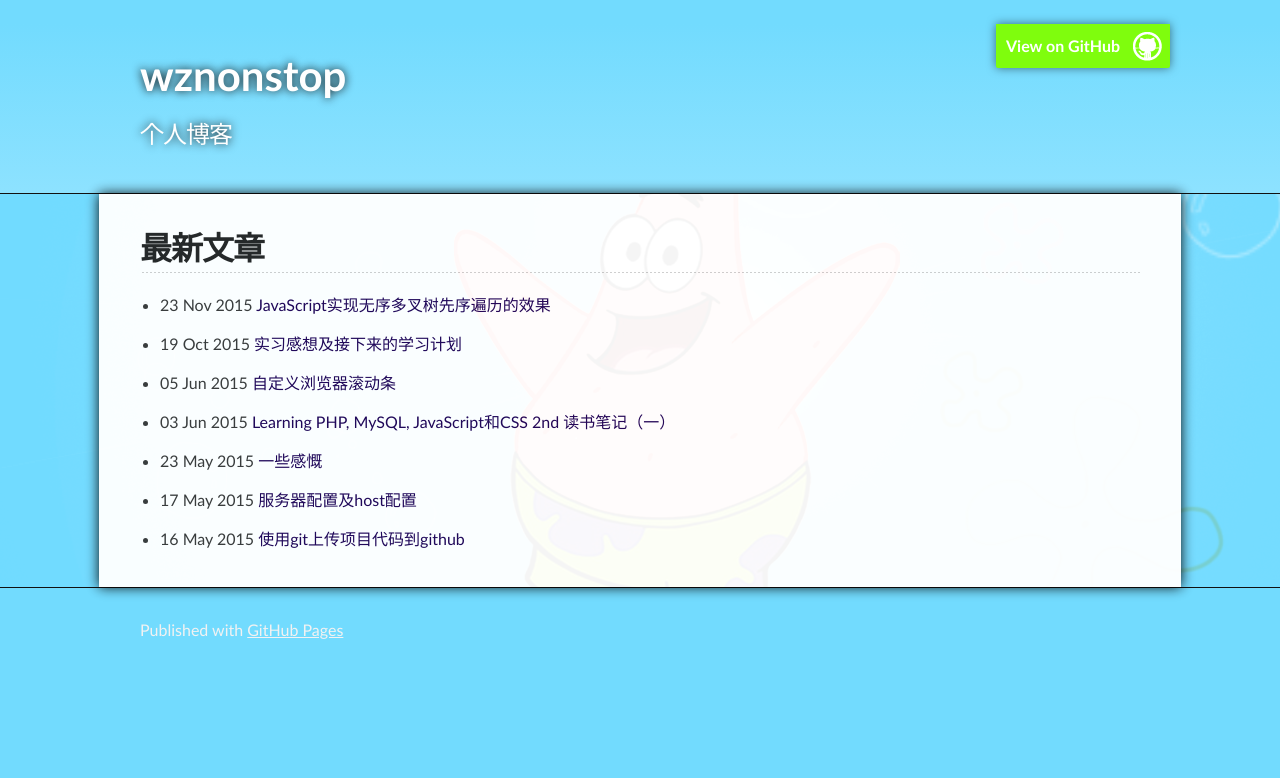
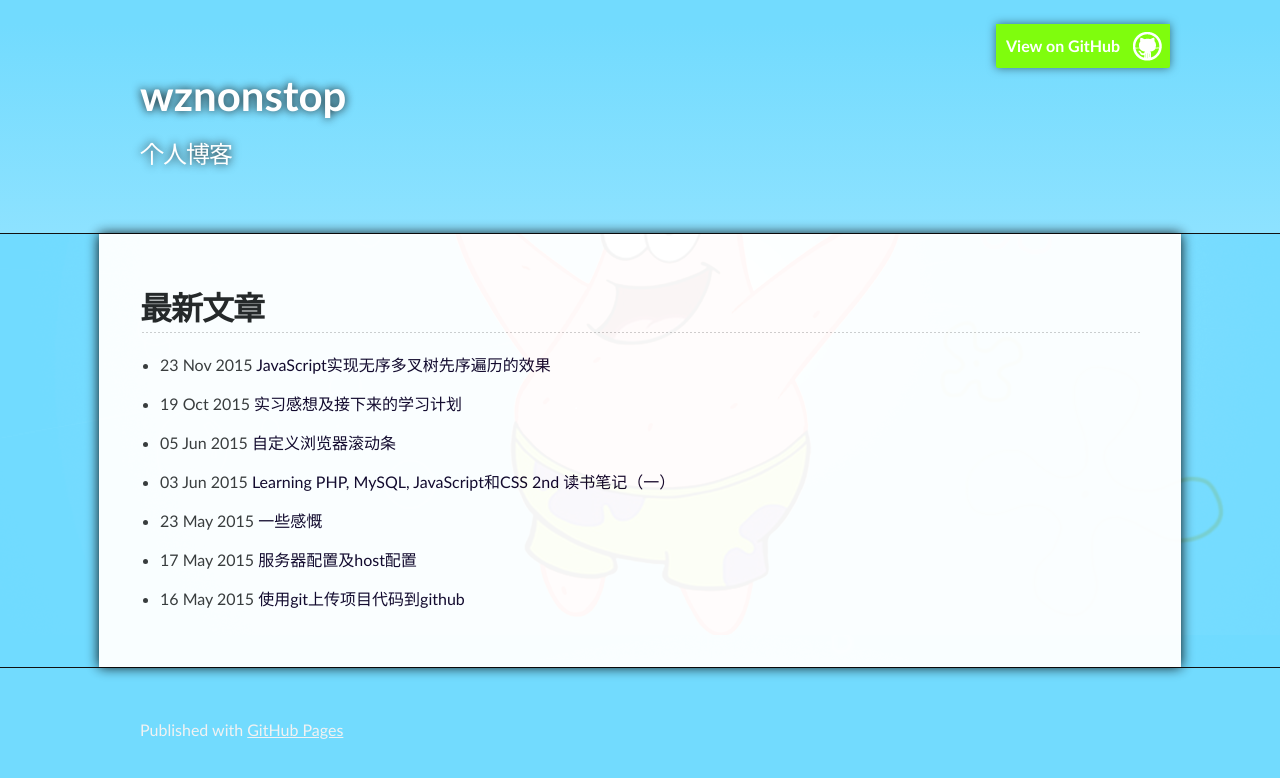
Before and after one commit to wznonstop/wznonstop.github.io, a Jekyll site: the page built from index.md, in a window 1280 px wide. Shown: the top 778 px of the page. Built offline with Jekyll 4.4.1, drawn with Linux system fonts in a browser that asks for light colours.

Commit message:
try to beautify my blog

```diff
--- a/stylesheets/stylesheet.css
+++ b/stylesheets/stylesheet.css
@@ -104,7 +104,7 @@
 
 a {
   text-decoration: none;
-  color: #1D0054;
+  color: #0F0327;
   text-shadow: none;
 
   transition: color 0.5s ease;
@@ -268,7 +268,7 @@
 .inner {
     position: relative;
     max-width: 1000px;
-    padding: 20px 40px;
+    padding: 40px 40px;
     margin: 0 auto;
 }
 
@@ -357,6 +357,7 @@
 
 #main_content_wrap {
   background: #72DBFE url('https://raw.githubusercontent.com/wznonstop/wznonstop.github.io/master/images/o_background.png') no-repeat top center fixed;
+  background-position-y: -30px;
   border-top: 1px solid #111;
   border-bottom: 1px solid #111;
 }
```
